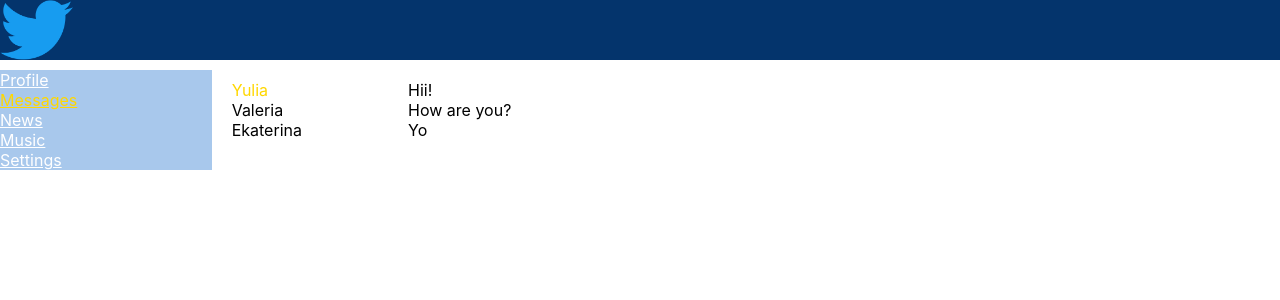
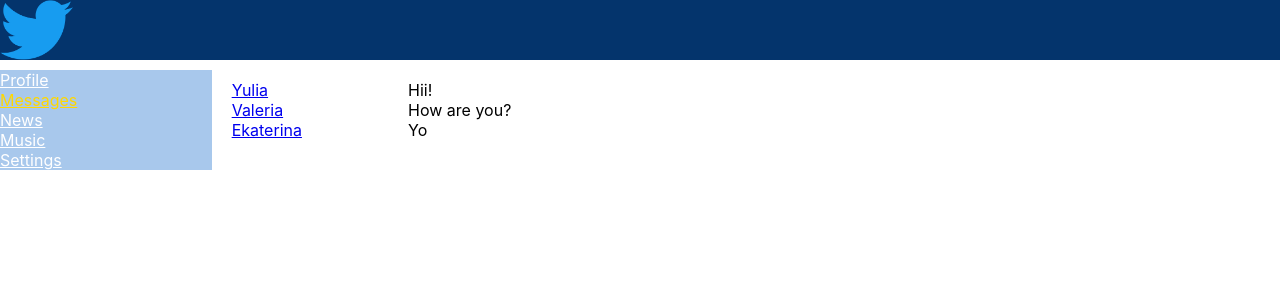
Before and after one commit to myakininayu/react-social-network, a React (Create React App) app: page /dialogs in a window 1280 px wide. Shown: the top 300 px of the page. Built offline with nearby package versions, Linux system fonts and the light colour scheme.

Commit message:
22.Exact routing for Dialogs component

```diff
--- a/src/App.js
+++ b/src/App.js
@@ -18,7 +18,7 @@ const App = () => {
 
           <Routes>
             <Route path="/profile" element={<Profile />} />
-            <Route path="/dialogs" element={<Dialogs />} />
+            <Route path="/dialogs/*" element={<Dialogs />} />
             <Route path="/news" element={<News />} />
             <Route path="/music" element={<Music />} />
             <Route path="/settings" element={<Settings />} />
--- a/src/components/Dialogs/Dialogs.jsx
+++ b/src/components/Dialogs/Dialogs.jsx
@@ -1,17 +1,18 @@
 import style from './Dialogs.module.css'
+import { NavLink } from 'react-router-dom';
 
 const Dialogs = () => {
-    return(
+    return (
         <div className={style.dialogs}>
             <div className={style.dialogItems}>
-            <div className={style.dialog + ' ' +style.active}>
-                Yulia
+                <div className={style.dialog + ' ' + style.active}>
+                    <NavLink to='/dialogs/1'>Yulia</NavLink>
                 </div>
                 <div className={style.dialog}>
-                Valeria
+                    <NavLink to='/dialogs/2'>Valeria</NavLink>
                 </div>
                 <div className={style.dialog}>
-                Ekaterina
+                    <NavLink to='/dialogs/3'>Ekaterina</NavLink>
                 </div>
             </div>
             <div className={style.messageItems}>
```
Also changed, not shown: 1 other file (tests, documents, lock files or other folders). Lines whose indentation alone changed are shown as unchanged.
